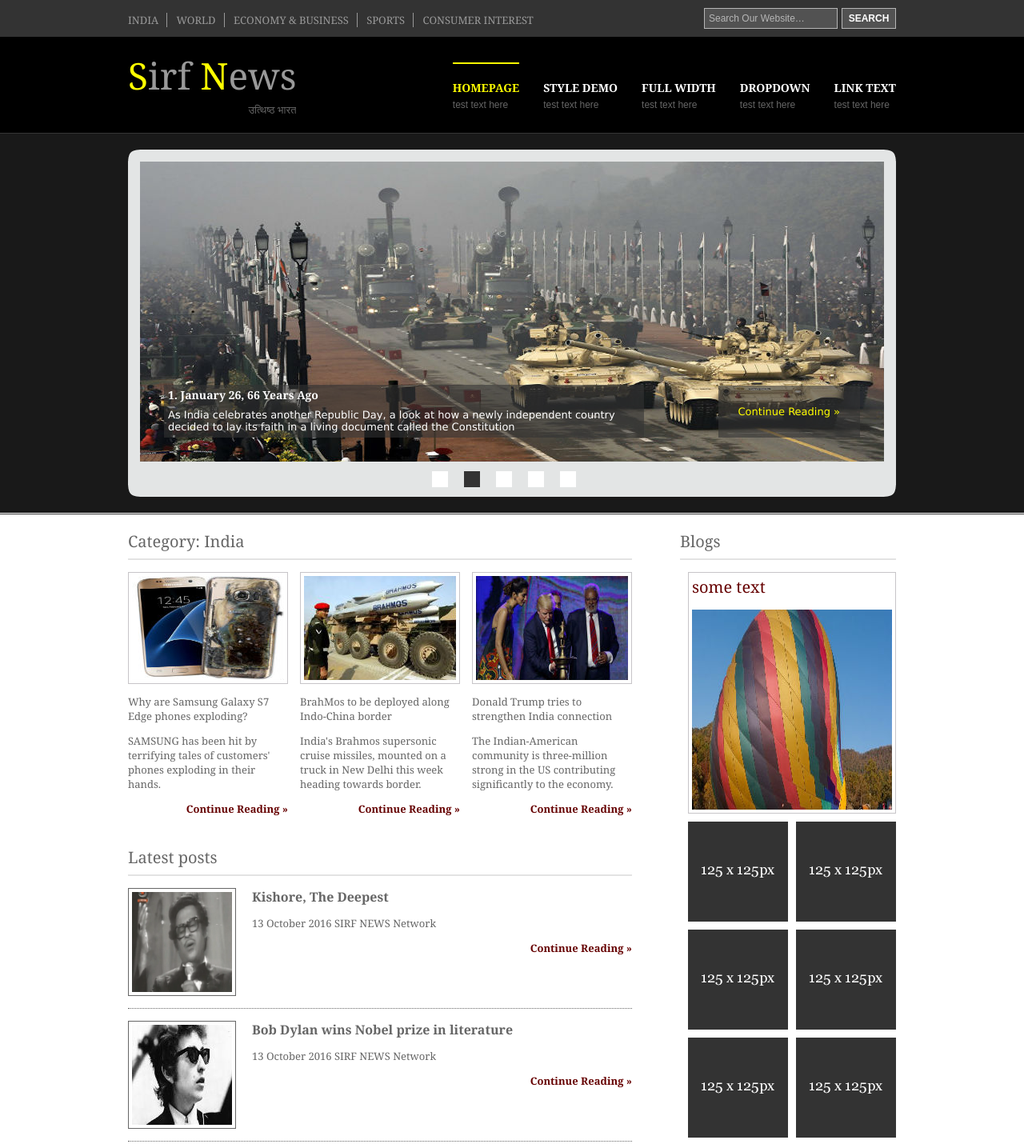
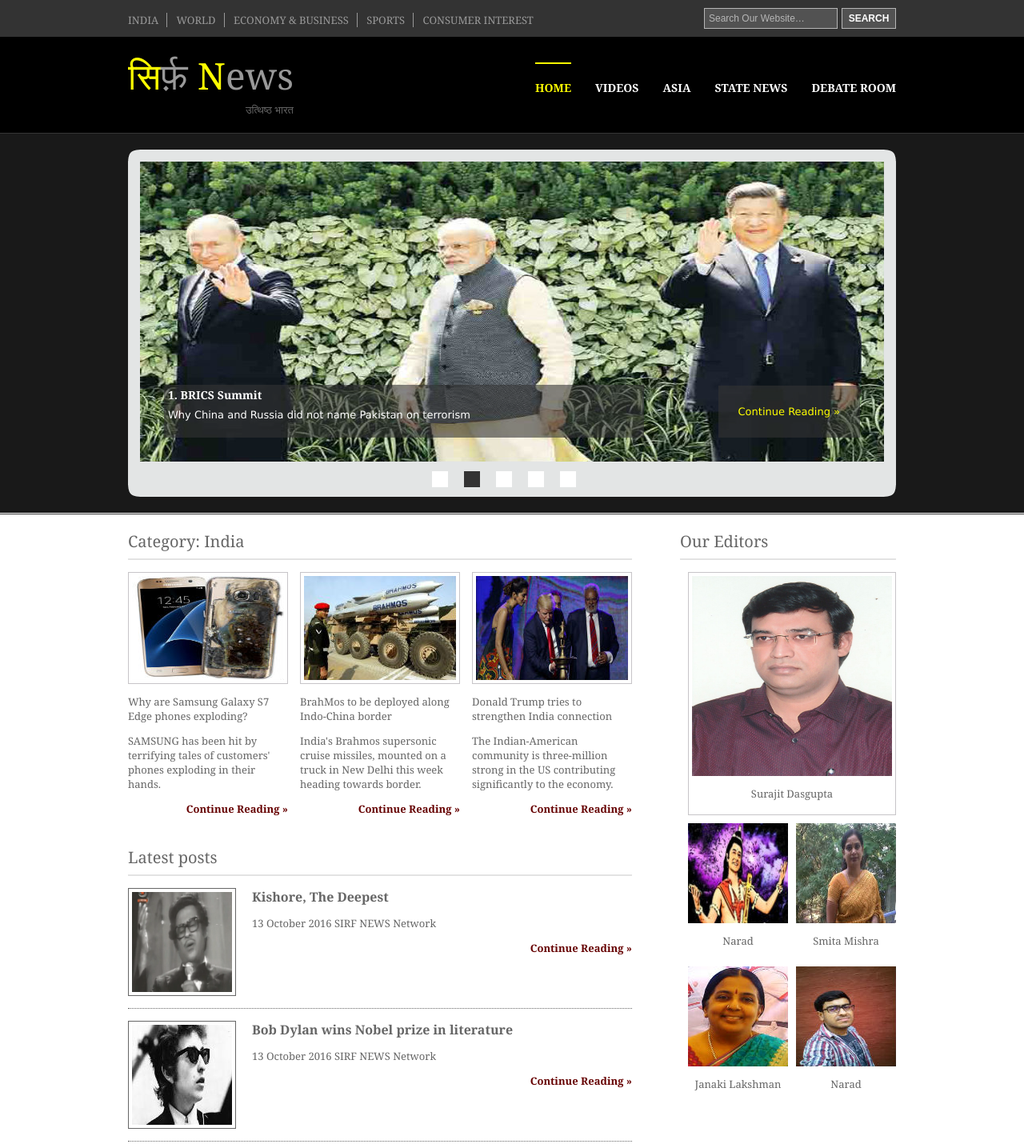
Before and after one commit to harvey40/harvey40.github.io, a plain HTML site: page index.html in a window 1280 px wide. Shown: the top 1435 px of the page at 80% size. Drawn offline with Linux system fonts and the light colour scheme.

Commit message:
Changes on index.html

```diff
--- a/index.html
+++ b/index.html
@@ -4,7 +4,7 @@ Sirf News
 -->
 <html xmlns="http://www.w3.org/1999/xhtml">
 <head>
-<title>Sirf News</title>
+<title>सिर्फ़ News</title>
 <meta http-equiv="Content-Type" content="text/html;charset=UTF-8">
 <link rel="stylesheet" href="layout/styles/layout.css" type="text/css" />
 <script type="text/javascript" src="layout/scripts/jquery.min.js"></script>
@@ -50,21 +50,21 @@ $(function() {
   <div id="header">
     <div id="topnav">
       <ul>
-        <li class="last"><a href="#">Link text</a><span>Test Text Here</span></li>
-        <li><a href="#">DropDown</a><span>Test Text Here</span>
+        <li class="last"><a href="#">Debate Room</a><span></span></li>
+        <li><a href="#">State News</a><span></span>
           <ul>
-            <li><a href="#">Link 1</a></li>
-            <li><a href="#">Link 2</a></li>
-            <li><a href="#">Link 3</a></li>
+            <li><a href="#">Delhi</a></li>
+            <li><a href="#">UP</a></li>
+            <li><a href="#">MP</a></li>
           </ul>
         </li>
-        <li><a href="#">Full Width</a><span>Test Text Here</span></li>
-        <li><a href="#">Style Demo</a><span>Test Text Here</span></li>
-        <li class="active"><a href="index.html">Homepage</a><span>Test Text Here</span></li>
+        <li><a href="#">Asia</a><span></span></li>
+        <li><a href="#">Videos</a><span></span></li>
+        <li class="active"><a href="index.html">Home</a><span></span></li>
       </ul>
     </div>
     <div id="logo">
-      <h1><a href="index.html"><strong>S</strong>irf <strong>N</strong>ews</a></h1>
+      <h1><a href="index.html"><strong>सि</strong>र्फ़ <strong>N</strong>ews</a></h1>
       <p lang = "hi">उत्थिष्ठ भारत</p>
     </div>
     <br class="clear" />
@@ -75,11 +75,11 @@ $(function() {
   <div id="featured_slide">
     <div class="featured_box">
       <div class="floater">
-        <h2>1. January 26, 66 Years Ago</h2>
-        <p>As India celebrates another Republic Day, a look at how a newly independent country decided to lay its faith in a living document called the Constitution</p>
+        <h2>1. BRICS Summit</h2>
+        <p>Why China and Russia did not name Pakistan on terrorism</p>
       </div>
       <p class="readmore"><a href="#">Continue Reading &raquo;</a></p>
-      <img src="images/demo/tanks.jpg" alt="" /> </div>
+      <img src="images/demo/modi_bricks.jpg" alt="" /> </div>
     <div class="featured_box">
       <div class="floater">
         <h2>2. Pakistan turns beating retreat ceremony at Wagah into show of strength </h2>
@@ -89,11 +89,11 @@ $(function() {
       <img src="images/demo/wagha2.jpg" alt="" /> </div>
     <div class="featured_box">
       <div class="floater">
-        <h2>3. Baahubali: The Beginning</h2>
-        <p>After storming the box office in India the southern hit Bahubali that also released in Hindi will be heading to Cannes.</p>
+        <h2>3. Baahubali: The Conclusion</h2>
+        <p>First look of SS Rajamouli's Baahubali 2 to be unveiled at MAMI</p>
       </div>
       <p class="readmore"><a href="#">Continue Reading &raquo;</a></p>
-      <img src="images/demo/baahubali.jpg" alt="" /> </div>
+      <img src="images/demo/bahubali_hd.jpg" alt="" /> </div>
     <div class="featured_box">
       <div class="floater">
         <h2>4. ISRO makes India proud again</h2>
@@ -161,19 +161,19 @@ $(function() {
     </div>
     <div class="column">
       <div class="sponsors">
-        <h2>Blogs</h2>
+        <h2>Our Editors</h2>
         <div class="b_250"><a href="#">
-		<h1>some text </h1>
-		<img src="images/demo/deflating-balloon.jpg" alt=""/></a>
+		<img src="images/demo/Surajit.png" alt=""/></a>
+		<p align="center">Surajit Dasgupta</p>
 		</div>
         <div class="b_125">
           <ul>
-            <li><a href="#"><img src="images/demo/125x125.gif" alt="" /></a></li>
-            <li><a href="#"><img src="images/demo/125x125.gif" alt="" /></a></li>
-            <li><a href="#"><img src="images/demo/125x125.gif" alt="" /></a></li>
-            <li><a href="#"><img src="images/demo/125x125.gif" alt="" /></a></li>
-            <li><a href="#"><img src="images/demo/125x125.gif" alt="" /></a></li>
-            <li class="last"><a href="#"><img src="images/demo/125x125.gif" alt="" /></a></li>
+            <li><a href="#"><img src="images/demo/Smita.jpg" alt="" /></a><p align="center">Smita Mishra</p></li>
+            <li><a href="#"><img src="images/demo/upload.jpg" alt="" /></a><p align="center">Narad</p></li>
+            <li><a href="#"><img src="images/demo/Aritra.jpg" alt="" /></a><p align="center">Narad</p></li>
+            <li><a href="#"><img src="images/demo/Janaki.jpg" alt="" /></a><p align="center">Janaki Lakshman</p></li>
+         <!--   <li><a href="#"><img src="images/demo/125x125.gif" alt="" /></a></li> -->
+         <!--   <li class="last"><a href="#"><img src="images/demo/125x125.gif" alt="" /></a></li> -->
           </ul>
           <div class="clear"></div>
         </div>
@@ -188,7 +188,7 @@ $(function() {
     <div class="box1">
       <h2>A Little Company Information !</h2>
       <img class="imgl" src="images/demo/logo.png" alt="" />
-      <p>SIRF NEWS does not necessarily subscribe to the views expressed in the blog section. In the social media section, we merely relay posts on Facebook that have been shared by at least 100 users of that networking site; we cannot authenticate the claims and assertions of that person. While we do not take responsibility of the veracity of these posts, a clarification or counter-allegation sent to us by the accused will be published as well.</p>
+      <p>सिर्फ़ NEWS does not necessarily subscribe to the views expressed in the blog section. In the social media section, we merely relay posts on Facebook that have been shared by at least 100 users of that networking site; we cannot authenticate the claims and assertions of that person. While we do not take responsibility of the veracity of these posts, a clarification or counter-allegation sent to us by the accused will be published as well.</p>
       <p>The news agencies we take reports from are the Press Information Bureau, PR Newswire and Wikinews.</p>
     </div>
     <div class="box contactdetails">
@@ -223,8 +223,7 @@ $(function() {
 <!-- ####################################################################################################### -->
 <div class="wrapper col5">
   <div id="copyright">
-    <p class="fl_left">Copyright &copy; 2016 - All Rights Reserved - <a href="#">Sirf News</a></p>
-    <!-- <p class="fl_right">Template by <a target="_blank" href="http://www.os-templates.com/" title="Free Website Templates">OS Templates</a></p> -->
+    <p class="fl_left">Copyright &copy; 2016 - All Rights Reserved - <a href="#">सिर्फ़ News</a></p>
     <br class="clear" />
   </div>
 </div>
--- a/layout/styles/featured_slide.css
+++ b/layout/styles/featured_slide.css
@@ -1,11 +1,5 @@
 @charset "utf-8";
 /*
-Template Name: Ost Magazine
-Author: <a href="http://www.os-templates.com/">OS Templates</a>
-Author URI: http://www.os-templates.com/
-Licence: Free to use under our free template licence terms
-Licence URI: http://www.os-templates.com/template-terms
-File: Featured Slider CSS
 */
 
 #featured_slide{display:block; position:relative; width:960px; margin:0 auto; height:390px; overflow:hidden; font-size:13px; font-family:Verdana, Arial, Helvetica, sans-serif; color:#FFFFFF; background:url("images/trans_top.png") top left no-repeat #E3E5E5;}
--- a/layout/styles/layout.css
+++ b/layout/styles/layout.css
@@ -56,7 +56,7 @@ div.wrapper h1, div.wrapper h2, div.wrapper h3, div.wrapper h4, div.wrapper h5,
 
 /* ----------------------------------------------TopBar------------------------------------- */
 
-#topline{padding:10px 0; text-transform: uppercase}
+#topline{padding:10px 0; text-transform: uppercase;}
 #topline ul{float:left; margin:6px 0 0 0; padding:0; list-style:none;}
 #topline li{display:inline; margin:0 8px 0 0; padding:0 10px 0 0; border-right:1px solid #999999;}
 #topline li.last{margin-right:0; padding-right:0; border:none;}
@@ -64,7 +64,7 @@ div.wrapper h1, div.wrapper h2, div.wrapper h3, div.wrapper h4, div.wrapper h5,
 
 /* ----------------------------------------------Header------------------------------------- */
 
-#header{padding:10px 0 20px; z-index:1000;}
+#header{padding:10px 0 20px; z-index:1000}
 #header h1, #header p, #header ul{margin:0; padding:0; list-style:none; line-height:normal;}
 #header #logo{display:block; float:left; margin-top:7px; overflow:hidden;}
 #header #logo h1 a{font-size:46px; color:#999999; background-color:#000000;}
--- a/layout/styles/tables.css
+++ b/layout/styles/tables.css
@@ -1,11 +1,5 @@
 @charset "utf-8";
 /*
-Template Name: Ost Magazine
-Author: <a href="http://www.os-templates.com/">OS Templates</a>
-Author URI: http://www.os-templates.com/
-Licence: Free to use under our free template licence terms
-Licence URI: http://www.os-templates.com/template-terms
-File: Tables CSS
 */
 
 table{width:100%; border-collapse:collapse; table-layout:auto; vertical-align:top; margin-bottom:15px; border:1px solid #CCCCCC;}
```
Also changed, not shown: layout/styles/forms.css (+1 -6 lines), layout/styles/navi.css (+1 -6 lines), images/demo/Aritra.jpg (added), images/demo/Janaki.jpg (added), images/demo/Smita.jpg (added), images/demo/Surajit.png (added), images/demo/bahubali_hd.jpg (added), images/demo/modi_bricks.jpg (added), images/demo/upload.jpg (added), layout/scripts/index.html (deleted).
